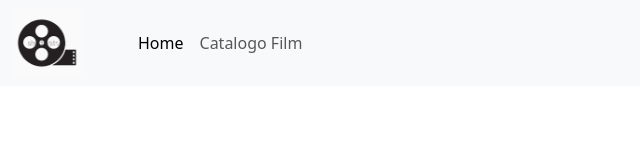
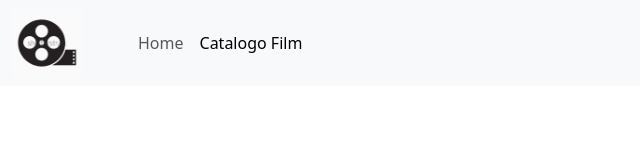
Before and after one commit to andreasalvi99/webapp-react, a React (Vite) app: page /movies in a window 1280 px wide. Shown: the top 141 px of the page, without its empty margins (0-640 px from the left). Built offline with nearby package versions, Linux system fonts and the light colour scheme.

Commit message:
add navlinks

```diff
--- a/layouts/DefaultLayout.jsx
+++ b/layouts/DefaultLayout.jsx
@@ -1,4 +1,4 @@
-import { Outlet } from "react-router-dom";
+import { NavLink, Outlet } from "react-router-dom";
 
 export default function () {
   return (
@@ -20,14 +20,14 @@ export default function () {
           <div className="collapse navbar-collapse mx-5" id="navbarNav">
             <ul className="navbar-nav">
               <li className="nav-item">
-                <a className="nav-link active" aria-current="page" href="#">
+                <NavLink to={"/"} className="nav-link">
                   Home
-                </a>
+                </NavLink>
               </li>
               <li className="nav-item">
-                <a className="nav-link" href="#">
+                <NavLink to={"/movies"} className="nav-link">
                   Catalogo Film
-                </a>
+                </NavLink>
               </li>
             </ul>
           </div>
```
